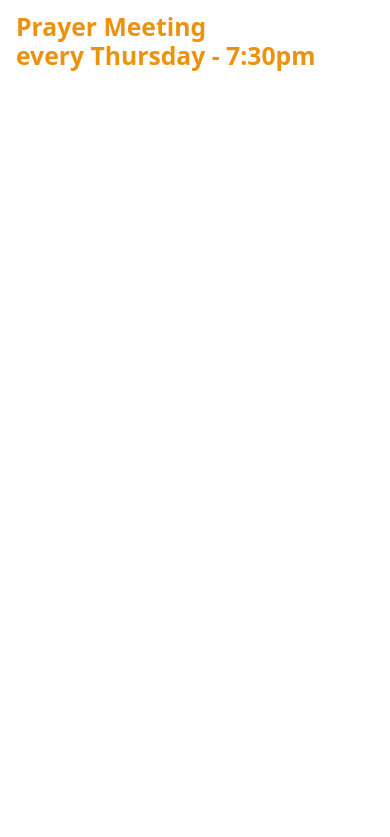
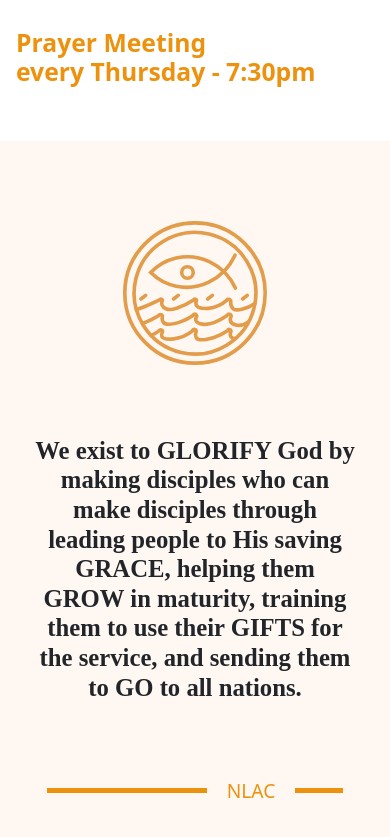
Before and after one commit to hasonnn/nlac, a React (Create React App) app: page / in a window 390 px wide. Shown: the part 1543-2380 px from the top of the page. Before the commit the page ends 1684 px from the top, so only its background shows below. Built offline with nearby package versions, Linux system fonts and the light colour scheme.

Commit message:
Statement

```diff
--- a/src/Components/Home/Home.js
+++ b/src/Components/Home/Home.js
@@ -1,5 +1,6 @@
 import React from "react";
 import Schedule from "../Schedule/Schedule";
+import Statement from "../Statement/Statement";
 import './Home.css';
 
 const Home = () => {
@@ -14,6 +15,9 @@ const Home = () => {
             <div>
                 <Schedule />
             </div>
+            <div>
+                <Statement />
+            </div>
         </>
     )
 }
--- a/src/Components/Schedule/Schedule.css
+++ b/src/Components/Schedule/Schedule.css
@@ -8,12 +8,12 @@
     vertical-align: middle;
     line-height: 90px;
     line-height: normal;
-    padding: 12em 1em 0 1em;
+    padding: 10em 1em 0 1em;
 }
 
 #schedule-logo {
     height: 9em;
-    padding-bottom: 1em;
+    margin-bottom: 1em;
 }
 
 .schedule-heading {
--- /dev/null
+++ b/src/Components/Statement/Statement.css
@@ -0,0 +1,139 @@
+#statement-bg {
+    background-color: rgb(255,247,242);
+    height: 52em;
+}
+
+.statement-content{
+    text-align: center;
+    vertical-align: middle;
+    line-height: 90px;
+    padding: 5em 1em 4em 1em;
+}
+
+/* Statement Top Lines */
+.statement-heading {
+    display: inline-flex;
+    justify-content: space-evenly;
+    align-items: center;
+}
+
+#horizontal-line {
+    width: 33em;
+    border-top: thick solid rgb(236,146,15);
+}
+
+#statement-logo {
+    height: 9em;
+    margin: 0 3em;
+}
+
+.statement-info {
+    font-family: 'Playfair Display', serif;
+    padding: 9.5em 20em;
+}
+
+/* Statement Bottom Lines */
+.statement-heading-1 {
+    display: inline-flex;
+    justify-content: space-around;
+    align-items: center;
+}
+
+#horizontal-line-1 {
+    width: 54em;
+    border-top: thick solid rgb(236,146,15);
+}
+
+.statement-nlac {
+    color: rgb(236,146,15);
+    font-size: 1.5em;
+    font-weight: 500;
+    margin: 0 1em;
+}
+
+#horizontal-line-2 {
+    width: 20em;
+    border-top: thick solid rgb(236,146,15);
+}
+
+@media only screen and (max-width: 1500px) {
+    #horizontal-line {
+        width: 27em;
+    }
+
+    .statement-info {
+        padding: 9em 10em;
+    }
+
+    #horizontal-line-1 {
+        width: 48em;
+    }
+
+    #horizontal-line-2 {
+        width: 15em;
+    }
+}
+
+@media only screen and (max-width: 1100px) {
+    #horizontal-line {
+        width: 18em;
+    }
+
+    .statement-info {
+        padding: 9em 5em;
+    }
+
+    #horizontal-line-1 {
+        width: 34em;
+    }
+
+    #horizontal-line-2 {
+        width: 10em;
+    }
+}
+
+@media only screen and (max-width: 800px) {
+    #horizontal-line {
+        width: 12em;
+    }
+
+    .statement-info {
+        padding: 7em 5em;
+    }
+
+    #horizontal-line-1 {
+        width: 21em;
+    }
+
+    #horizontal-line-2 {
+        width: 10em;
+    }
+}
+
+/* Mobile Viewport */
+@media only screen and (max-width: 500px) {
+    #statement-bg {
+        height: 48em;
+    }
+
+    #horizontal-line {
+        display: none;
+    }
+
+    .statement-info {
+        padding: 2em 1em;
+    }
+
+    .statement-nlac {
+        font-size: 1.2em;
+        font-weight: 500;
+    }
+
+    #horizontal-line-1 {
+        width: 10em;
+    }
+
+    #horizontal-line-2 {
+        width: 3em;
+    }
+}
--- /dev/null
+++ b/src/Components/Statement/Statement.js
@@ -0,0 +1,30 @@
+import React from "react";
+import './Statement.css';
+
+import statement from '../../image/statement.svg';
+
+const Statement = () => {
+    return (
+        <>
+            <div id="statement-bg">
+                <div className="statement-content">
+                    <div className="statement-heading">
+                        <div id="horizontal-line"></div>
+                        <img id="statement-logo" src={statement} alt="schedule logo" />
+                        <div id="horizontal-line"></div>
+                    </div>
+                    <div className="statement-info">
+                        <h2><b>We exist to GLORIFY God by making disciples who can make disciples through leading people to His saving GRACE, helping them GROW in maturity, training them to use their GIFTS for the service, and sending them to GO to all nations.</b></h2>
+                    </div>
+                    <div className="statement-heading-1">
+                        <div id="horizontal-line-1"></div>
+                        <p className="statement-nlac">NLAC</p>
+                        <div id="horizontal-line-2"></div>
+                    </div>
+                </div>
+            </div>
+        </>
+    )
+}
+
+export default Statement;
```
